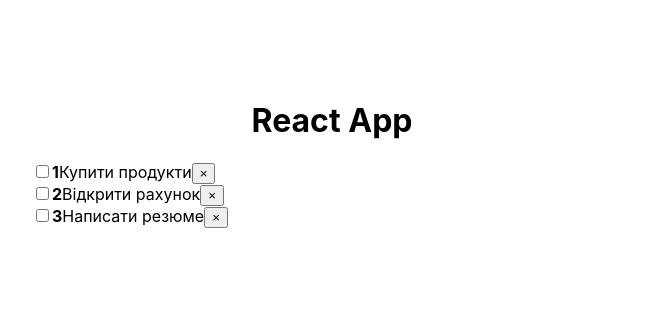
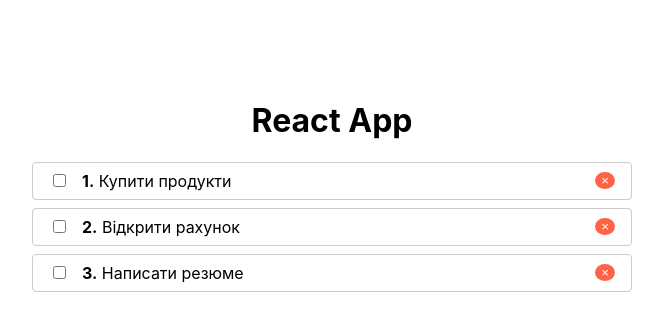
Before and after one commit to vbasoon/React2020, a React (Create React App) app: page / in a window 1280 px wide. Shown: the top 330 px of the page, without its empty margins (308-971 px from the left). Built offline with nearby package versions, Linux system fonts and the light colour scheme.

Commit message:
add styles to remove-button

```diff
--- a/src/components/Todo/TodoItem.jsx
+++ b/src/components/Todo/TodoItem.jsx
@@ -1,15 +1,30 @@
 import React from "react";
 import PropTypes from 'prop-types'
 
+const styles = {
+  li: {
+    display: 'flex',
+    justifyContent: 'space-between',
+    alignItems: 'center',
+    padding: '0.5rem 1rem',
+    border: '1px solid #ccc',
+    borderRadius: '4px',
+    marginBottom: '0.5rem'
+  },
+  input: {
+    marginRight: '1rem'
+  }
+}
+
 const TodoItem = ({ todo, index }) => {
   return (
-    <li>
+    <li style={styles.li}>
       <span>
-        <input type="checkbox" />
-        <strong>{index + 1}</strong>
-        {todo.title}
+        <input type="checkbox" style={styles.input} />
+        <strong>{index + 1}.</strong>
+        &nbsp;{todo.title}
       </span>
-      <button>&times;</button>
+      <button className="btn remove-button">&times;</button>
 
     </li>
   )
--- a/src/index.css
+++ b/src/index.css
@@ -23,3 +23,10 @@
 .wrapper h1 {
   text-align: center;
 }
+
+.remove-button {
+  background-color: tomato;
+border-radius: 50%;
+color: #fff;
+border: none;
+}
```
